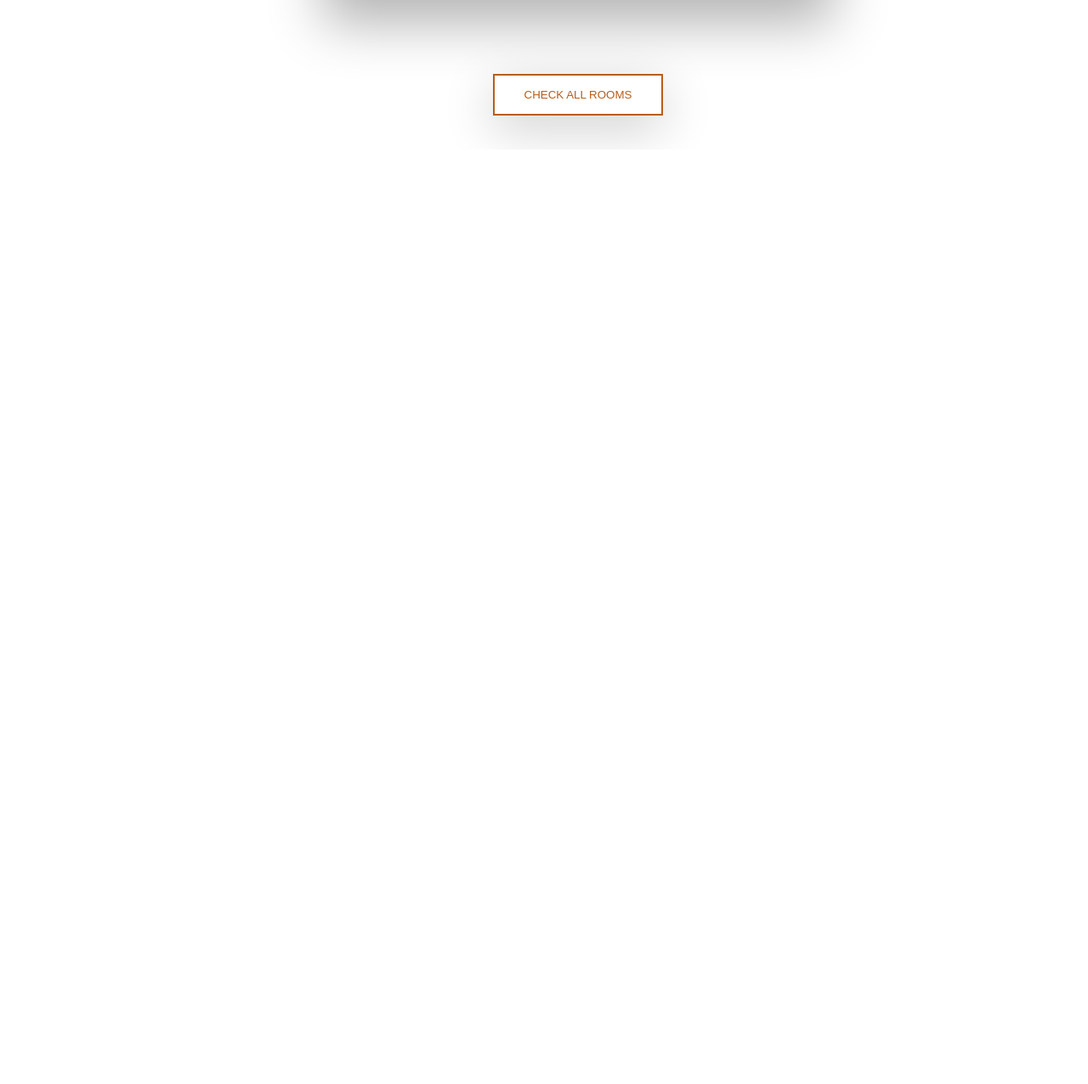
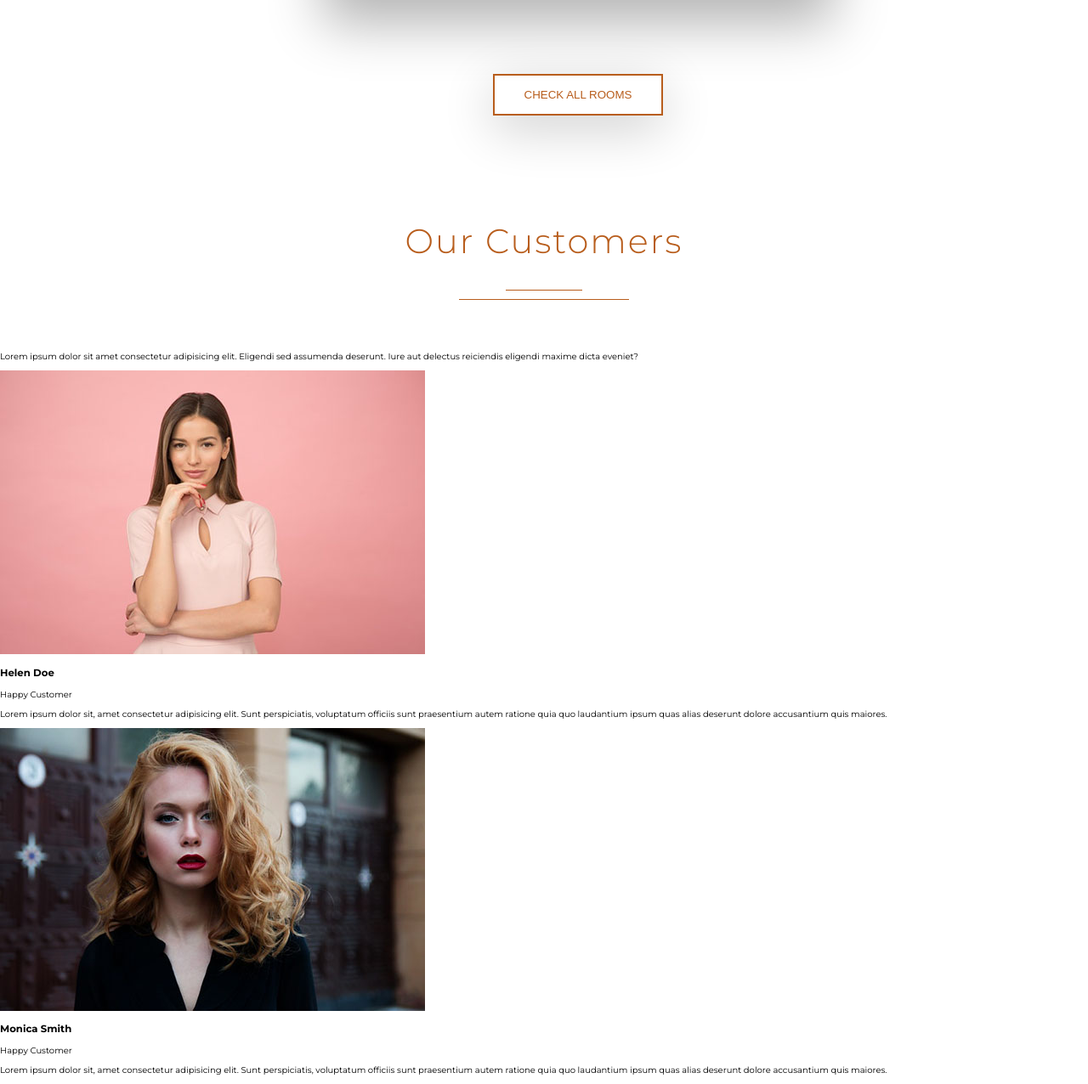
Before and after one commit to eplp/grand-hotel-flex-b, a plain HTML site: page index.html in a window 1280 px wide. Shown: the part 4570-5846 px from the top of the page at 85% size. Before the commit the page ends 4746 px from the top, so only its background shows below. Drawn offline with Linux system fonts and the light colour scheme.

Commit message:
Added html markup for Customers section

```diff
--- a/index.html
+++ b/index.html
@@ -208,5 +208,55 @@
       </section>
 
       <!-- end of rooms -->
+
+      <!-- customers -->
+
+      <section class="customers">
+         <div class="common-header">
+            <h1 class="common-heading">Our Customers</h1>
+            <div class="underline">
+               <div class="small-underline"></div>
+               <div class="big-underline"></div>
+            </div>
+         </div>
+
+         <p class="customers-paragraph">
+            Lorem ipsum dolor sit amet consectetur adipisicing elit. Eligendi sed assumenda deserunt. Iure aut delectus
+            reiciendis eligendi maxime dicta eveniet?
+         </p>
+
+         <div class="customers-card-wrapper">
+            <div class="customer-card">
+               <div class="customer-image-wrapper">
+                  <img src="assets/images/customer-1.jpeg" alt="" class="customer-image" />
+               </div>
+               <div class="customer-info">
+                  <h3 class="customer-fullname">Helen Doe</h3>
+                  <p class="customer-paragraph-1">Happy Customer</p>
+                  <p class="customer-paragraph-2">
+                     Lorem ipsum dolor sit, amet consectetur adipisicing elit. Sunt perspiciatis, voluptatum officiis
+                     sunt praesentium autem ratione quia quo laudantium ipsum quas alias deserunt dolore accusantium
+                     quis maiores.
+                  </p>
+               </div>
+            </div>
+            <div class="customer-card">
+               <div class="customer-image-wrapper">
+                  <img src="assets/images/customer-2.jpeg" alt="" class="customer-image" />
+               </div>
+               <div class="customer-info">
+                  <h3 class="customer-fullname">Monica Smith</h3>
+                  <p class="customer-paragraph-1">Happy Customer</p>
+                  <p class="customer-paragraph-2">
+                     Lorem ipsum dolor sit, amet consectetur adipisicing elit. Sunt perspiciatis, voluptatum officiis
+                     sunt praesentium autem ratione quia quo laudantium ipsum quas alias deserunt dolore accusantium
+                     quis maiores.
+                  </p>
+               </div>
+            </div>
+         </div>
+      </section>
+
+      <!-- end of customers -->
    </body>
 </html>
```
